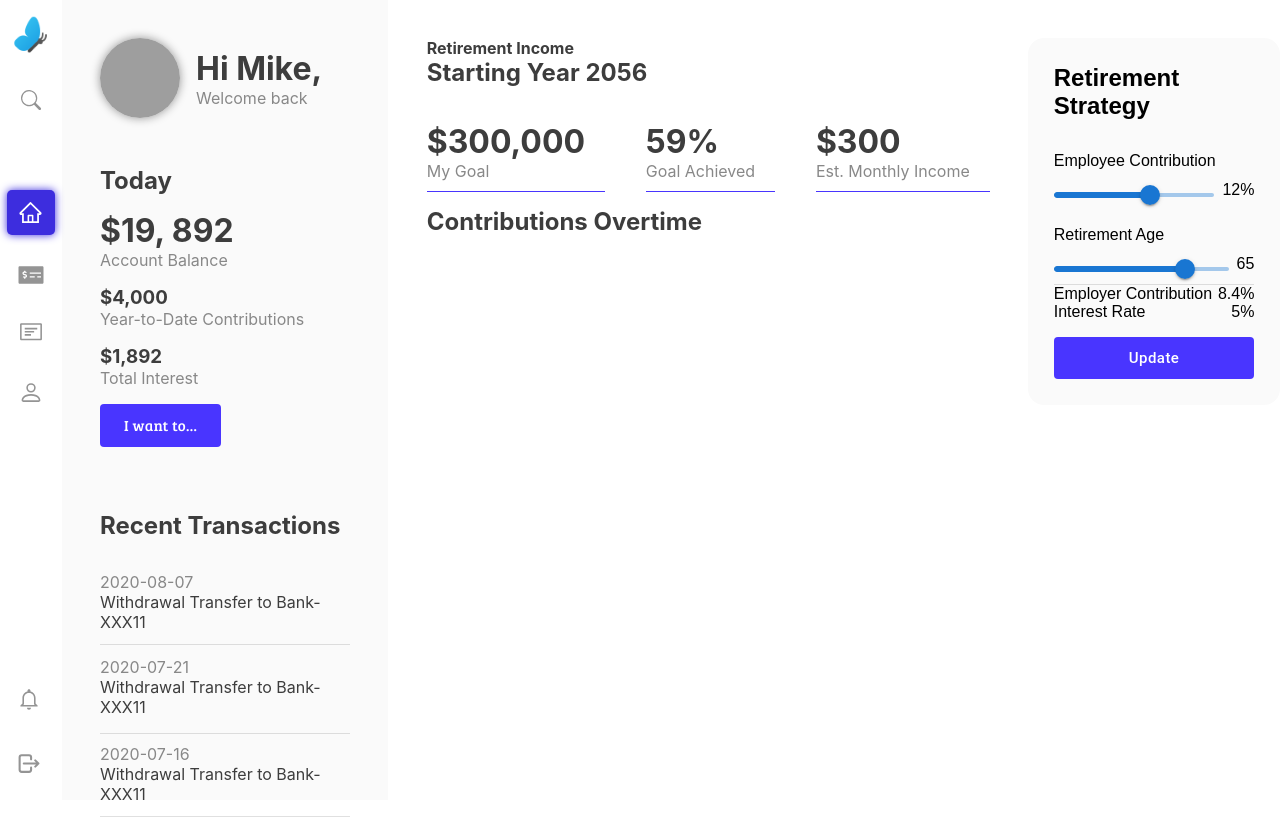
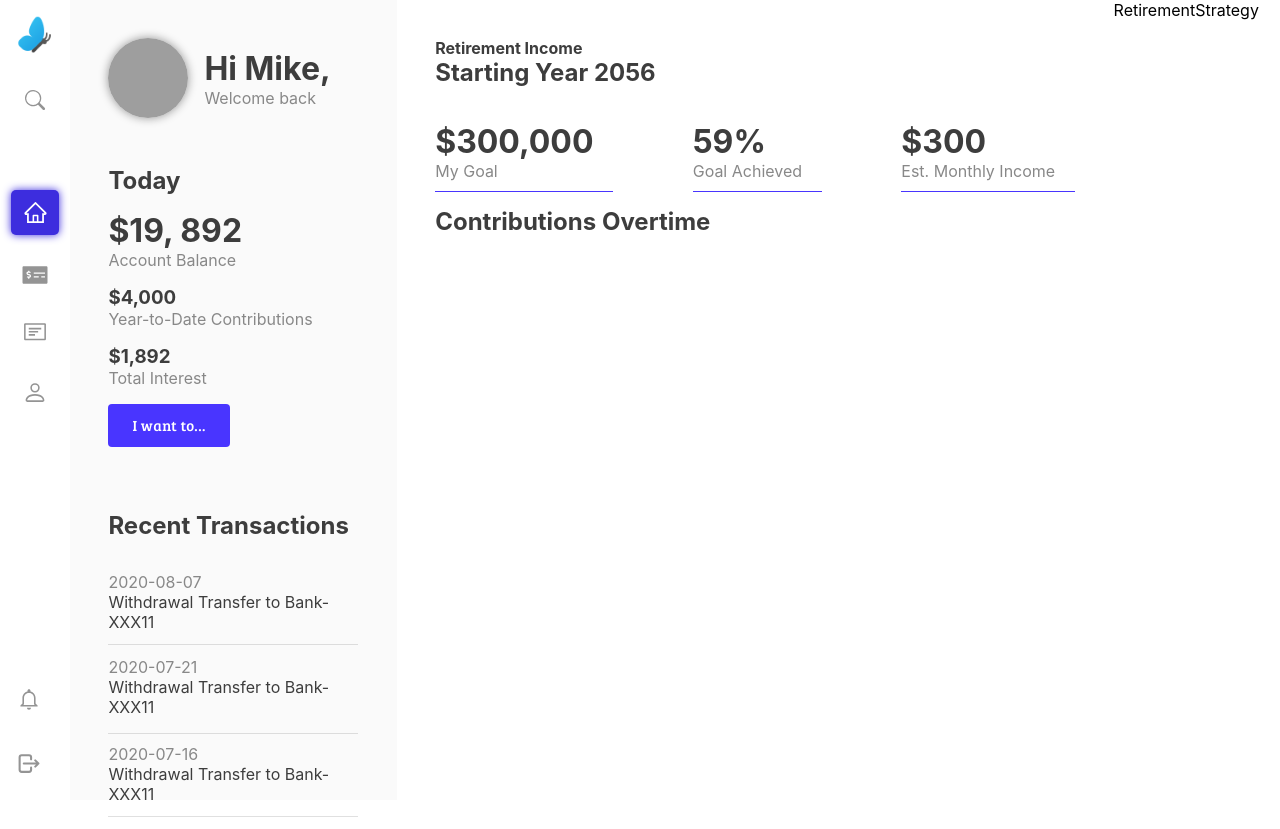
Before and after one commit to hassanulinam/retirement-plan-portal, a React (Create React App) app: page / in a window 1280 px wide. Built offline with nearby package versions, Linux system fonts and the light colour scheme; grey boxes are pictures that could not be loaded.

Commit message:
Assg submit

```diff
--- a/src/components/RetirementIncome.tsx
+++ b/src/components/RetirementIncome.tsx
@@ -1,5 +1,4 @@
 import { useState } from "react";
-import ContributionsChart from "./ContributionsChart";
 import "./styles.css";
 
 const RetirementIncome = () => {
--- a/src/components/RetirementStrategy.tsx
+++ b/src/components/RetirementStrategy.tsx
@@ -1,71 +1,7 @@
-import { Button, Divider, Slider } from "@mui/material";
-import { useState } from "react";
-import { StrategyState } from "../StrategyContextProvider";
-import "./styles.css";
+import React from "react";
 
 const RetirementStrategy = () => {
-  const [empCont, setEmpCont] = useState(12);
-  const [age, setAge] = useState(65);
-
-  const { setEmployeeContribution, setRetirementAge } = StrategyState();
-
-  const handleUpdate = () => {
-    setEmployeeContribution(empCont);
-    setRetirementAge(age);
-  };
-
-  return (
-    <div className="strategy-card">
-      <h2>Retirement Strategy</h2>
-      <p className="mt-2">Employee Contribution</p>
-      <div className="d-flex-row">
-        <Slider
-          defaultValue={12}
-          value={empCont}
-          max={20}
-          style={{ margin: "10px 8px 0 0" }}
-          onChange={(e: any) => setEmpCont(e.target.value)}
-        />
-        <span>{empCont}%</span>
-      </div>
-      <p className="mt-1">Retirement Age</p>
-      <div className="d-flex-row">
-        <Slider
-          defaultValue={65}
-          value={age}
-          min={20}
-          max={80}
-          style={{ margin: "10px 8px 0 0" }}
-          onChange={(e: any) => setAge(e.target.value)}
-        />
-        <span>{age}</span>
-      </div>
-      <Divider />
-      <div className="d-flex-row justify-content-between">
-        <p>Employer Contribution</p>
-        <p>8.4%</p>
-      </div>
-      <div className="d-flex-row justify-content-between">
-        <p>Interest Rate</p>
-        <p>5%</p>
-      </div>
-      <Button
-        style={{
-          backgroundColor: "#4935ff",
-          color: "white",
-          textTransform: "none",
-          marginTop: 16,
-          padding: "8px 24px",
-          width: "100%",
-          textAlign: "center",
-        }}
-        size="large"
-        onClick={handleUpdate}
-      >
-        Update
-      </Button>
-    </div>
-  );
+  return <div>RetirementStrategy</div>;
 };
 
 export default RetirementStrategy;
```
